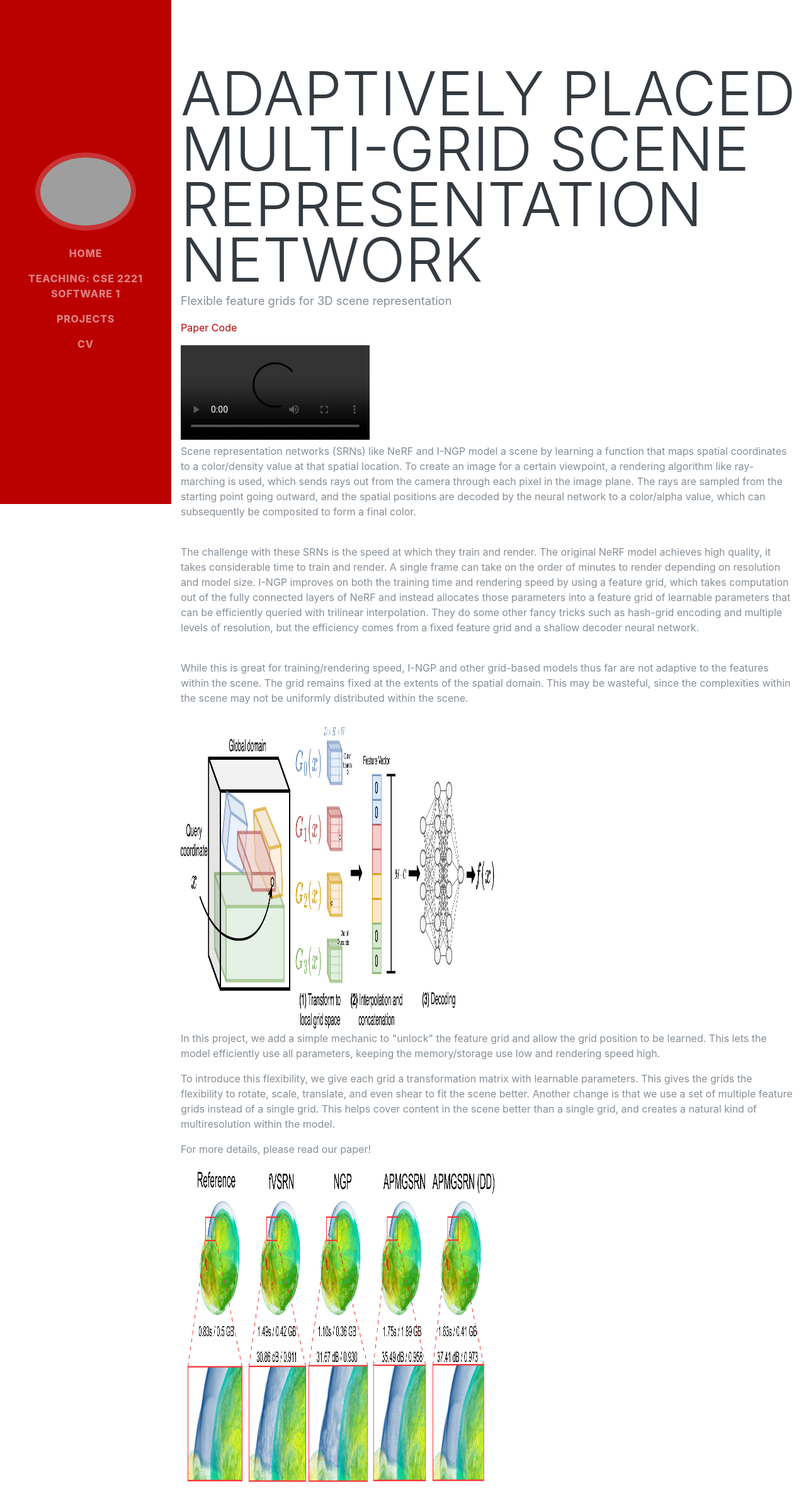
After one commit to skywolf829/website, a Flask app: page /projects/APMGSRN.html in a window 1280 px wide. The commit adds this page. Shown: the whole page at 63% size. Run offline with Flask 3, Linux system fonts and the light colour scheme; some libraries are stand-ins or nearby versions; some web fonts are replaced; grey boxes are pictures that could not be loaded.

Commit message:
Adds APMGSRN

```diff
--- /dev/null
+++ b/templates/pages/projects/APMGSRN.html
@@ -0,0 +1,57 @@
+
+
+<!-- Page Content -->
+<section class="py-5">
+  <div class="container">
+    <h1 class="font-weight-light">Adaptively Placed Multi-Grid Scene Representation Network</h1>
+    <p class="lead">Flexible feature grids for 3D scene representation</p>
+    <p> <a href="https://arxiv.org/abs/2308.02494">Paper</a> <a href="https://github.com/skywolf829/APMGSRN">Code</a></p>
+
+    <video autoplay="false" controls>
+      <source src="/static/vid/GridsTraining.mp4" type="video/mp4">
+    </video>
+
+      <p>Scene representation networks (SRNs) like NeRF and I-NGP model a scene by learning a
+      function that maps spatial coordinates to a color/density value at that spatial location.
+      To create an image for a certain viewpoint, a rendering algorithm like ray-marching is used,
+      which sends rays out from the camera through each pixel in the image plane. The rays are sampled
+      from the starting point going outward, and the spatial positions are decoded by the neural network
+      to a color/alpha value, which can subsequently be composited to form a final color.</p>
+      <br>
+      <p>
+        The challenge with these SRNs is the speed at which they train and render. The original
+        NeRF model achieves high quality, it takes considerable time to train and render. A single frame
+        can take on the order of minutes to render depending on resolution and model size.
+        I-NGP improves on both the training time and rendering speed by using a feature grid,
+        which takes computation out of the fully connected layers of NeRF and instead allocates those
+        parameters into a feature grid of learnable parameters that can be efficiently queried with
+        trilinear interpolation. They do some other fancy tricks such as hash-grid encoding and
+        multiple levels of resolution, but the efficiency comes from a fixed feature grid and
+        a shallow decoder neural network.
+      </p>
+      <br>
+      <p>
+        While this is great for training/rendering speed, I-NGP and other grid-based models thus far are not adaptive
+        to the features within the scene. The grid remains fixed at the extents of the spatial domain.
+        This may be wasteful, since the complexities within the scene may not be uniformly distributed
+        within the scene.
+      </p>
+      <img id='arch' src="/static/img/APMGSRN_architecture.jpg" width=500 height=500>
+      <p>
+        In this project, we add a simple mechanic to "unlock" the feature grid and allow the grid position to
+        be learned. This lets the model efficiently use all parameters, keeping the memory/storage use low and
+        rendering speed high.
+      </p>
+      <p>
+        To introduce this flexibility, we give each grid a transformation matrix with learnable parameters.
+        This gives the grids the flexibility to rotate, scale, translate, and even shear to fit the
+        scene better. Another change is that we use a set of multiple feature grids instead of a single grid.
+        This helps cover content in the scene better than a single grid, and creates a natural kind of
+        multiresolution within the model.
+      </p>
+      <p>
+        For more details, please read our paper!
+      </p>
+      <img id='arch' src="/static/img/APMGSRN-Model_qualitative.jpg" width=500 height=500>
+    </div>
+</section>
```
Also changed, not shown: templates/pages/projects_body.html (+15 -1 lines), static/img/APMGSRN-Model_qualitative.jpg (added), static/img/APMGSRN_architecture.jpg (added), 1 other file.
